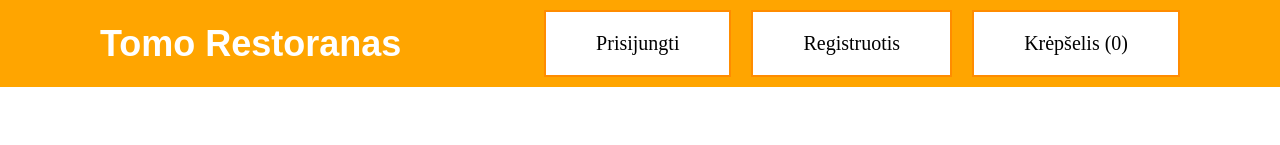
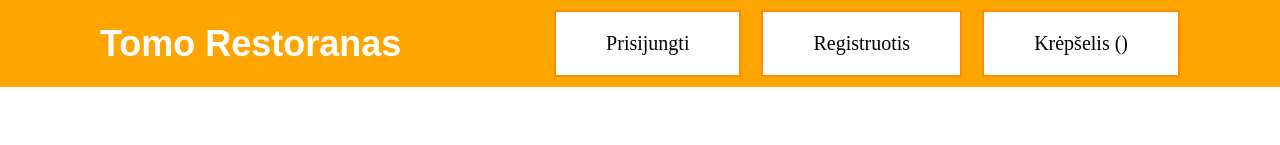
Before and after one commit to tomasbudrikas10/RestoranoFrontend, a React (Vite) app: page / in a window 1280 px wide. Shown: the top 145 px of the page. Built offline with nearby package versions, Linux system fonts and the light colour scheme; no server answers.

Commit message:
Change Cart To Use Local Storage

```diff
--- a/src/App.jsx
+++ b/src/App.jsx
@@ -10,7 +10,12 @@ function App() {
     const [roles, setRoles] = useState([])
     const [users, setUsers] = useState([])
     const [userPaymentMethods, setUserPaymentMethods] = useState([])
-    const [cart, setCart] = useState([])
+    const [cart, setCart] = useState(() => {
+        const storedCart = localStorage.getItem("cart");
+        console.log(storedCart)
+        const parsedCart = JSON.parse(storedCart)
+        return parsedCart || {items: []}
+    })
     const [isLoggedIn, setLoggedIn] = useState(false)
     const dataToLoad = [
         { endpoint: "products", stateSetter: setProducts },
```
